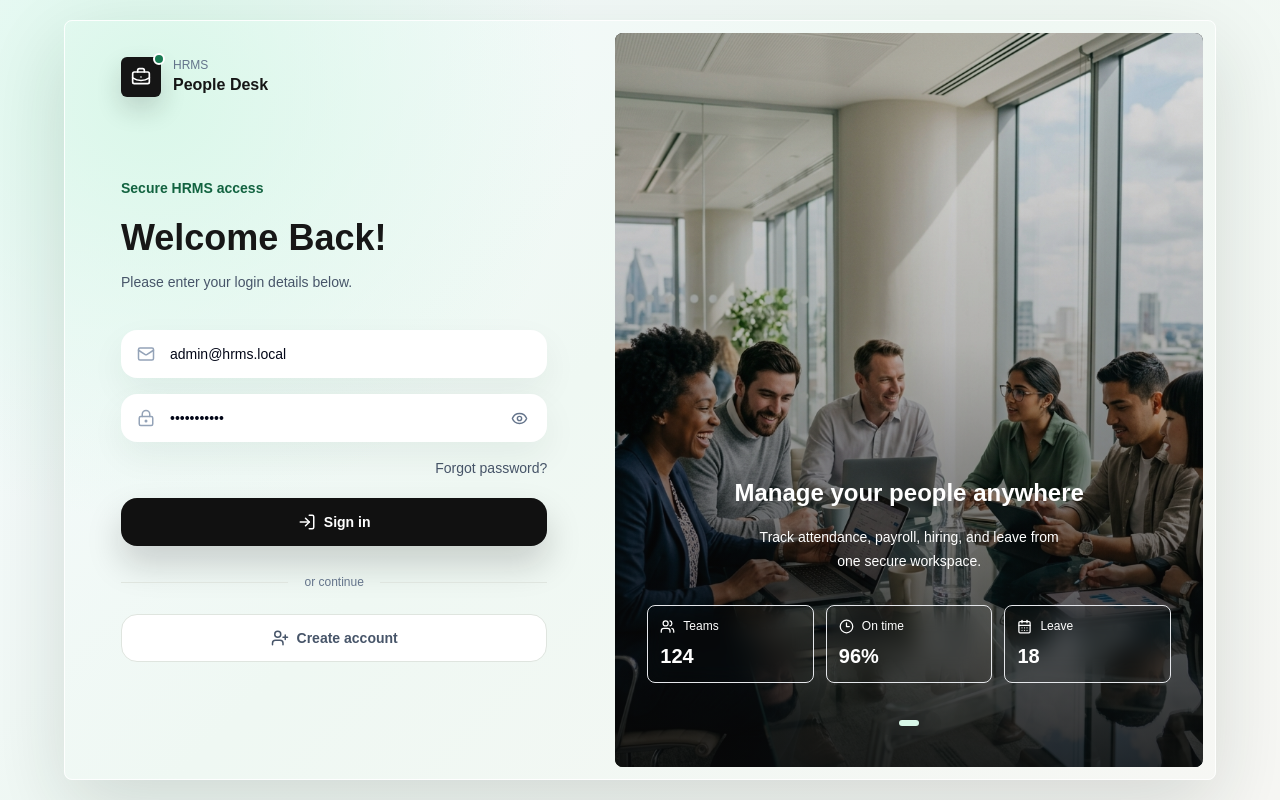
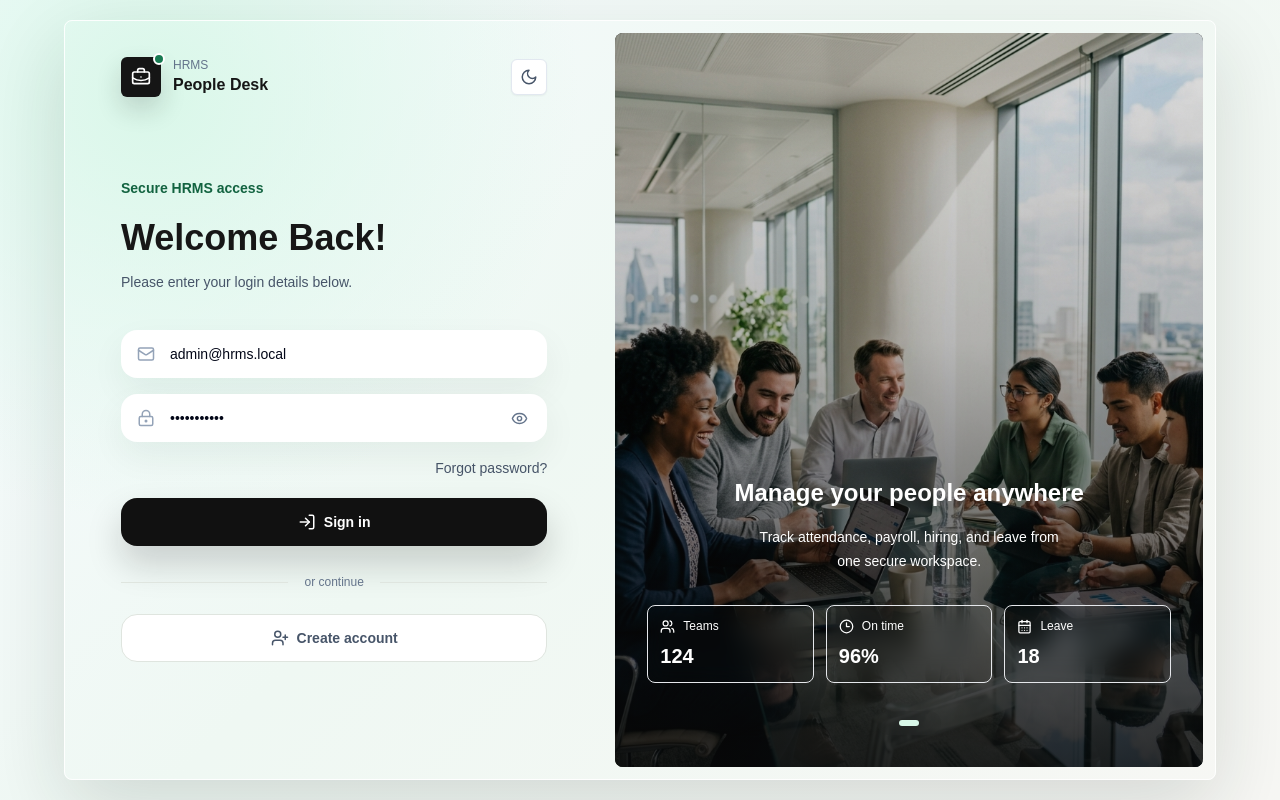
Before and after one commit to HarshJasani9/HRMS-DayFlow, a Next.js app in the folder frontend/: page /login in a window 1280 px wide. Built offline with nearby package versions, Linux system fonts and the light colour scheme; no server answers.

Commit message:
feat: add global theme toggle to landing and auth pages

```diff
--- a/frontend/src/app/page.tsx
+++ b/frontend/src/app/page.tsx
@@ -18,7 +18,7 @@ import Image from "next/image";
 import Link from "next/link";
 import { useEffect, useLayoutEffect, useRef, useState } from "react";
 import landingHero from "@/assets/landing-hero.png";
-import { applyLightTheme } from "@/lib/theme";
+import { GlobalThemeToggle } from "@/components/theme-toggle";
 
 const PRODUCT_NAME = "DayFlow";
 
@@ -147,6 +147,7 @@ function Navbar() {
         </div>
 
         <div className="flex items-center gap-3">
+          <GlobalThemeToggle className="mr-1 border-transparent bg-transparent shadow-none" />
           <Link
             href="/login"
             className="hidden rounded-lg px-4 py-2 text-sm font-semibold text-text-secondary transition hover:bg-active sm:inline-flex"
--- a/frontend/src/components/auth-shell.tsx
+++ b/frontend/src/components/auth-shell.tsx
@@ -12,7 +12,7 @@ import Image, { type StaticImageData } from "next/image";
 import hrHeroOne from "@/assets/hr1.png";
 import hrHeroTwo from "@/assets/hr2.png";
 import hrHeroThree from "@/assets/hr3.png";
-import { applyLightTheme } from "@/lib/theme";
+import { GlobalThemeToggle } from "@/components/theme-toggle";
 
 type AuthShellProps = {
   children: ReactNode;
@@ -67,15 +67,14 @@ const heroMetrics: HeroMetric[] = [
 ];
 
 export function AuthShell({ children, subtitle, title }: AuthShellProps) {
-  useLayoutEffect(() => {
-    applyLightTheme();
-  }, []);
-
   return (
     <main className="min-h-screen overflow-x-hidden bg-[radial-gradient(circle_at_12%_12%,rgba(216,247,232,0.95),transparent_32%),linear-gradient(135deg,#f7fbff_0%,#eff8f3_46%,#f7f7f4_100%)] px-3 py-3 text-ink sm:px-5 sm:py-5 lg:px-8">
       <section className="mx-auto grid min-w-0 min-h-[calc(100vh-1.5rem)] w-full max-w-6xl overflow-hidden rounded-lg border border-white/90 bg-card/78 shadow-[0_28px_80px_rgba(23,33,29,0.14)] lg:min-h-[calc(100vh-2.5rem)] lg:grid-cols-[minmax(360px,0.88fr)_minmax(460px,1fr)]">
         <section className="flex min-h-[calc(100vh-1.5rem)] min-w-0 flex-col px-6 py-6 sm:px-10 sm:py-8 lg:min-h-0 lg:px-14 lg:py-9">
-          <BrandMark />
+          <div className="flex items-center justify-between">
+            <BrandMark />
+            <GlobalThemeToggle />
+          </div>
 
           <div className="flex flex-1 items-center py-10 lg:py-8">
             <div className="w-full max-w-md min-w-0">
--- a/frontend/src/components/theme-toggle.tsx
+++ b/frontend/src/components/theme-toggle.tsx
@@ -63,3 +63,35 @@ export function ThemeToggle({ theme, onToggle, className = "" }: ThemeToggleProp
     </button>
   );
 }
+
+/**
+ * A wrapper around ThemeToggle that automatically manages the theme state.
+ * Useful for dropping into isolated pages (landing, auth) where you don't
+ * already have a global layout state managing the theme.
+ */
+import { useEffect, useState } from "react";
+import { getPreferredTheme, persistTheme, applyThemeWithTransition } from "@/lib/theme";
+
+export function GlobalThemeToggle({ className }: { className?: string }) {
+  const [theme, setTheme] = useState<ThemeMode>("light");
+  const [mounted, setMounted] = useState(false);
+
+  useEffect(() => {
+    setTheme(getPreferredTheme());
+    setMounted(true);
+  }, []);
+
+  if (!mounted) {
+    // Prevent hydration mismatch by returning a placeholder of the exact same size
+    return <div className={`h-10 w-10 sm:h-9 sm:w-9 shrink-0 ${className ?? ""}`} />;
+  }
+
+  function handleToggle() {
+    const nextTheme = theme === "dark" ? "light" : "dark";
+    setTheme(nextTheme);
+    persistTheme(nextTheme);
+    applyThemeWithTransition(nextTheme);
+  }
+
+  return <ThemeToggle theme={theme} onToggle={handleToggle} className={className} />;
+}
```
Also changed, not shown: 1 other file (tests, documents, lock files or other folders).
